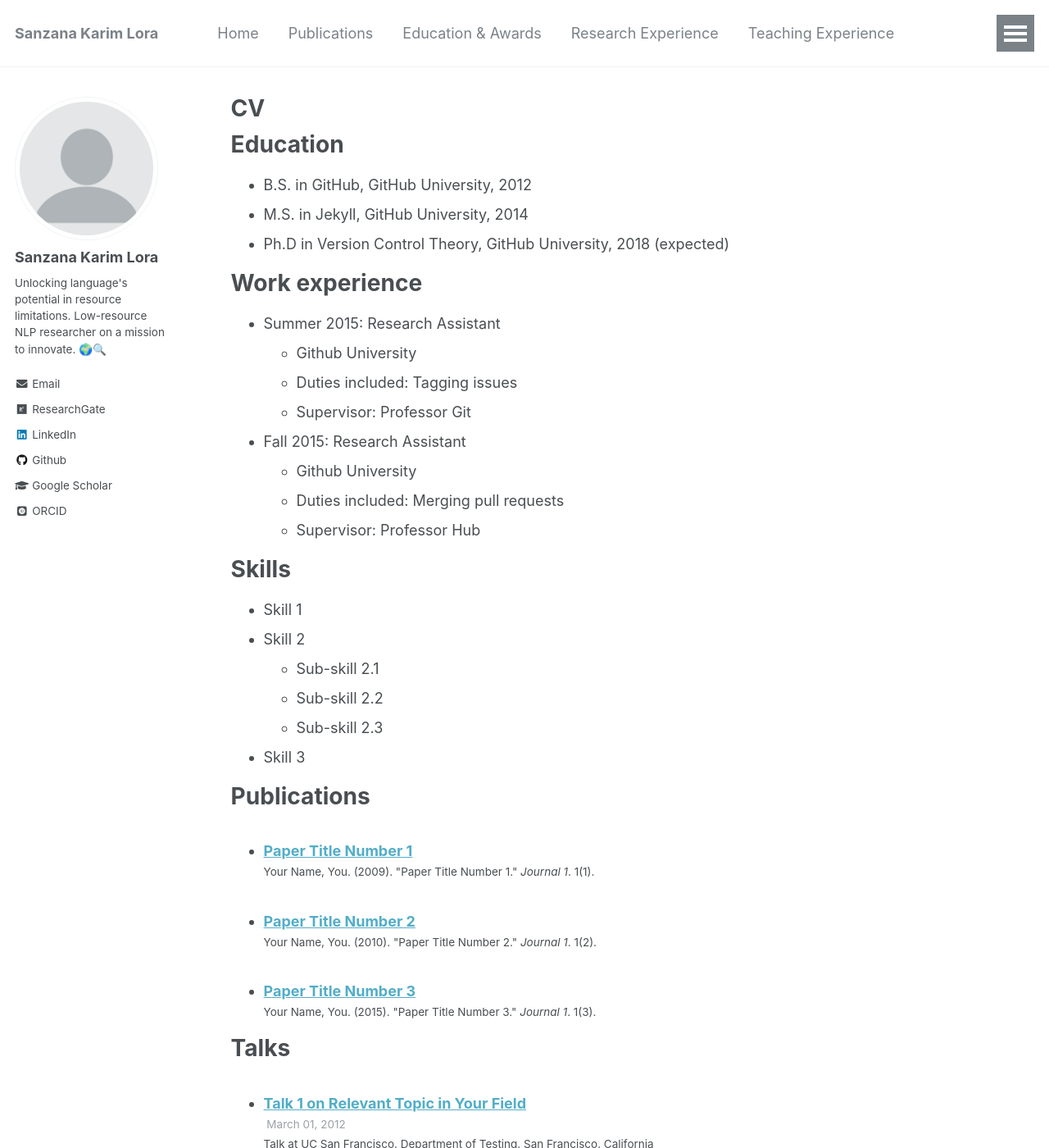
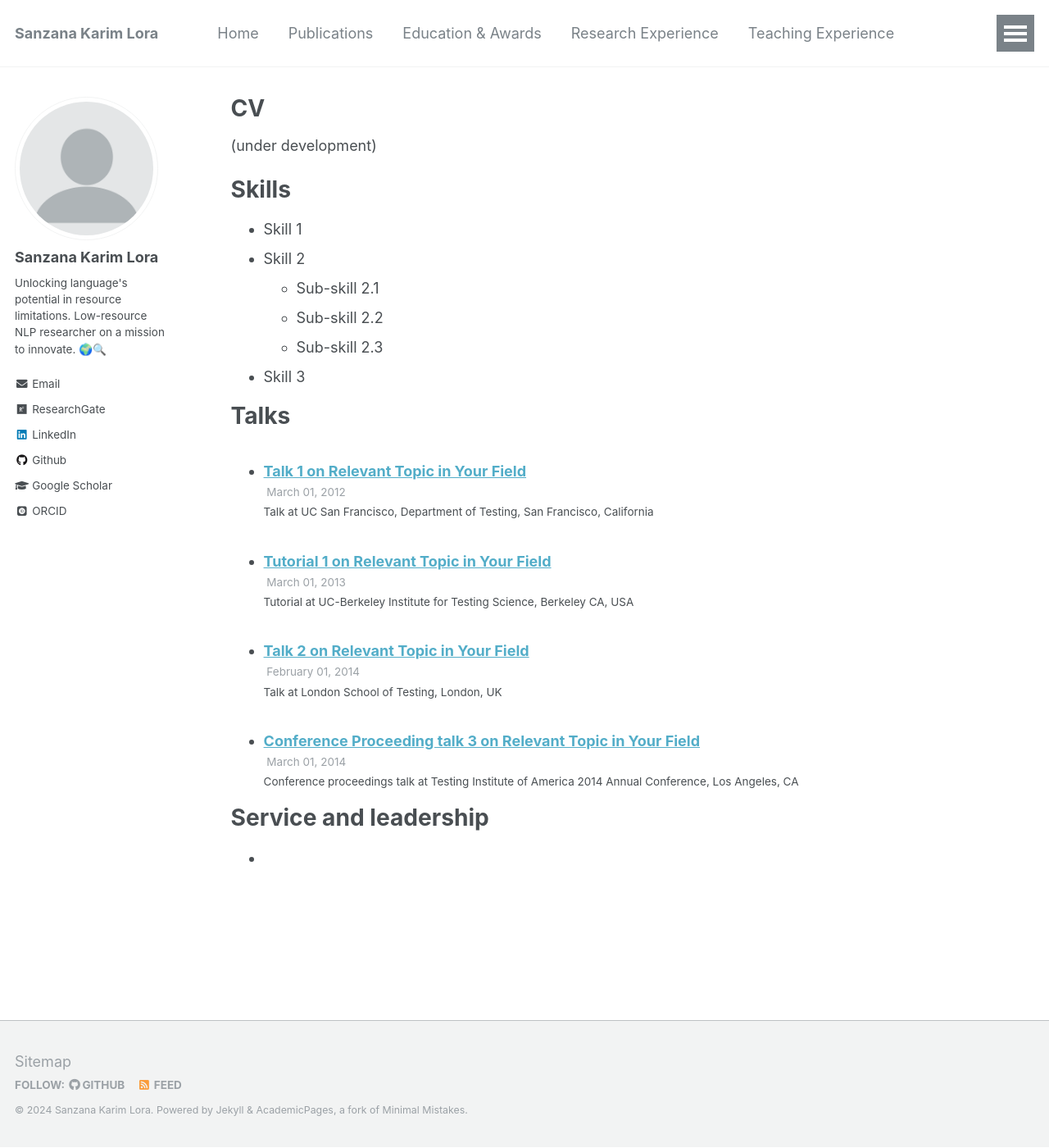
Before and after one commit to sanzanalora/sanzanalora.github.io, a Jekyll site: the page built from _pages/cv.md, in a window 1280 px wide and 1400 px high. Shown: the whole window at 82% size. Built offline with Jekyll 4.4.1, drawn with Linux system fonts in a browser that asks for light colours; some web fonts are replaced; some of the changed text lies outside the part shown.

Commit message:
Update cv.md

```diff
--- a/_pages/cv.md
+++ b/_pages/cv.md
@@ -9,23 +9,9 @@ redirect_from:
 
 {% include base_path %}
 
-Education
-======
-* B.S. in GitHub, GitHub University, 2012
-* M.S. in Jekyll, GitHub University, 2014
-* Ph.D in Version Control Theory, GitHub University, 2018 (expected)
 
-Work experience
-======
-* Summer 2015: Research Assistant
-  * Github University
-  * Duties included: Tagging issues
-  * Supervisor: Professor Git
+(under development)
 
-* Fall 2015: Research Assistant
-  * Github University
-  * Duties included: Merging pull requests
-  * Supervisor: Professor Hub
 
 Skills
 ======
@@ -36,11 +22,6 @@ Skills
   * Sub-skill 2.3
 * Skill 3
 
-Publications
-======
-  <ul>{% for post in site.publications %}
-    {% include archive-single-cv.html %}
-  {% endfor %}</ul>
 
 Talks
 ======
@@ -48,12 +29,7 @@ Talks
     {% include archive-single-talk-cv.html %}
   {% endfor %}</ul>
 
-Teaching
-======
-  <ul>{% for post in site.teaching %}
-    {% include archive-single-cv.html %}
-  {% endfor %}</ul>
 
 Service and leadership
 ======
-* Currently signed in to 43 different slack teams
+*
```
